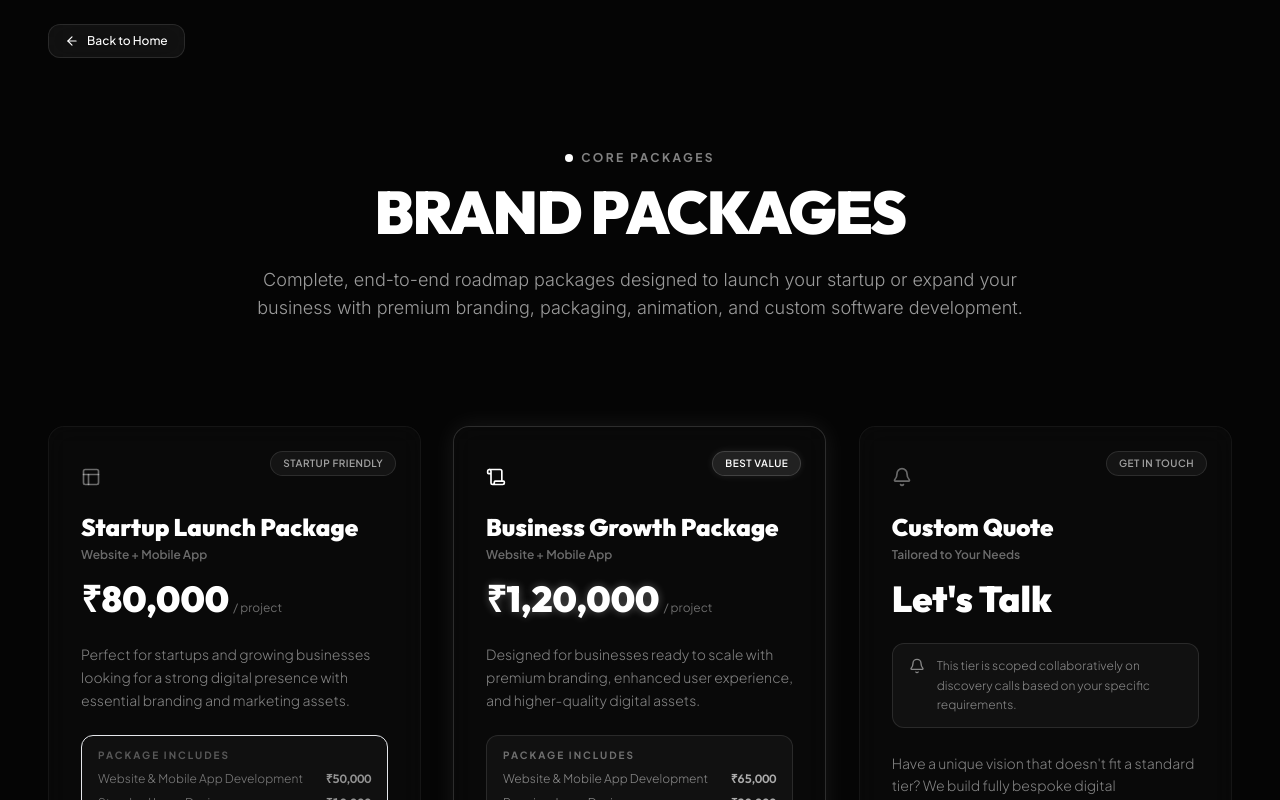
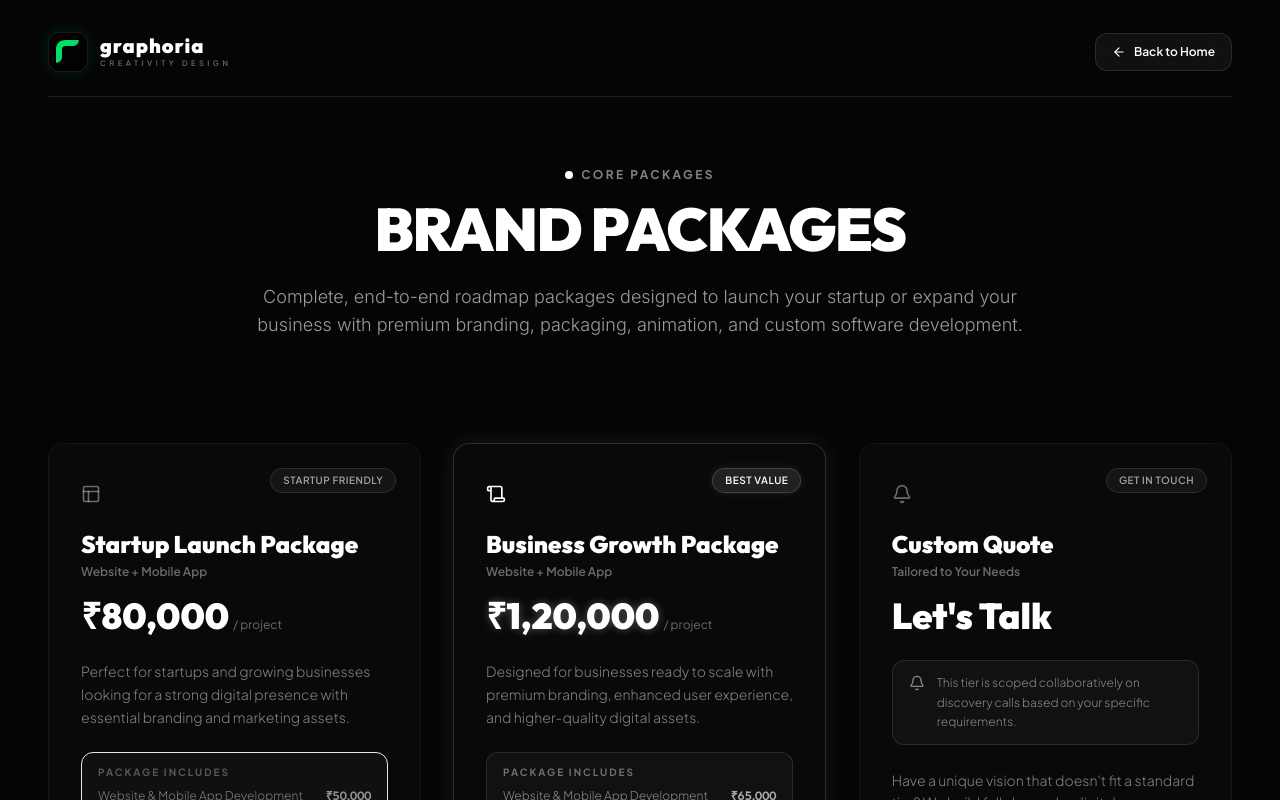
Before and after one commit to Pavitthiran-6/graphoria-moodboard, a React (Vite) app: page /pricing in a window 1280 px wide. Shown: the top 800 px of the page. Built offline with nearby package versions, Linux system fonts and the light colour scheme.

Commit message:
feat: add logo and brand identity header to pricing and service pages

```diff
--- a/src/components/PricingPage.jsx
+++ b/src/components/PricingPage.jsx
@@ -173,18 +173,39 @@ export default function PricingPage() {
   const glowBorder = 'rgba(255, 255, 255, 0.15)';
 
   return (
-    <div className="bg-[#050505] text-white min-h-screen w-full relative py-24 px-6 md:px-12 max-w-7xl mx-auto">
+    <div className="bg-[#050505] text-white min-h-screen w-full relative pt-6 pb-24 px-6 md:px-12 max-w-7xl mx-auto">
 
-      {/* Back Button */}
-      <div className="absolute top-6 left-6 md:left-12 z-50">
+      {/* Premium Header/Navbar */}
+      <header className="w-full flex items-center justify-between border-b border-white/10 pb-6 mb-16 pt-2">
+        {/* Brand Logo */}
+        <div
+          onClick={() => navigateWithTransition('/')}
+          className="flex items-center gap-3 cursor-pointer group"
+        >
+          {/* Logo Mark SVG */}
+          <div className="w-10 h-10 rounded-xl bg-black/60 flex items-center justify-center border border-white/10 shadow-[0_0_15px_rgba(0,223,102,0.15)] group-hover:border-white/20 transition-all duration-300">
+            <svg viewBox="0 0 100 100" className="w-6 h-6 transform group-hover:scale-110 transition-transform duration-300">
+              <path
+                d="M 0,40 C 0,15 15,0 40,0 L 95,0 C 95,15 85,25 70,25 L 40,25 C 30,25 25,30 25,40 L 25,70 C 25,85 15,95 0,95 Z"
+                fill="#00DF66"
+              />
+            </svg>
+          </div>
+          <div className="flex flex-col">
+            <span className="font-display font-black text-xl tracking-wider text-white leading-none">graphoria</span>
+            <span className="text-[7.5px] font-semibold text-white/40 tracking-[3.5px] uppercase leading-none mt-1 group-hover:text-white/60 transition-colors duration-300">creativity design</span>
+          </div>
+        </div>
+
+        {/* Back Button */}
         <button
           onClick={() => navigateWithTransition('/')}
-          className="inline-flex items-center gap-2 px-4 py-2 rounded-xl bg-white/5 border border-white/10 hover:bg-white hover:text-black transition-all duration-300 font-medium text-xs backdrop-blur-md"
+          className="inline-flex items-center gap-2 px-4 py-2.5 rounded-xl bg-white/5 border border-white/10 hover:bg-white hover:text-black transition-all duration-300 font-semibold text-xs backdrop-blur-md"
         >
           <ArrowLeft className="w-3.5 h-3.5" />
           <span>Back to Home</span>
         </button>
-      </div>
+      </header>
 
       {/* Backdrop glows */}
       <div className="absolute top-44 left-1/4 -translate-x-1/2 w-[400px] h-[400px] bg-white/5 rounded-full filter blur-[150px] pointer-events-none -z-10" />
--- a/src/components/ServicePage.jsx
+++ b/src/components/ServicePage.jsx
@@ -452,15 +452,39 @@ export default function ServicePage() {
   return (
     <div className="bg-[#050505] text-white min-h-screen w-full relative">
 
-      {/* Absolute Back Button floating over FlowArt */}
-      <div className="absolute top-4 left-4 md:top-6 md:left-6 z-50">
+      {/* Absolute Header Widget floating over FlowArt */}
+      <div className="absolute top-4 left-4 md:top-6 md:left-6 z-50 flex items-center gap-3">
+        {/* Back Button */}
         <button
           onClick={() => navigateWithTransition('/')}
-          className="inline-flex items-center gap-2 px-4 py-2 rounded-xl bg-white/5 border border-white/10 hover:bg-white hover:text-black transition-all duration-300 font-medium text-xs backdrop-blur-md"
+          className="inline-flex items-center gap-2 px-4 py-2.5 rounded-xl bg-white/5 border border-white/10 hover:bg-white hover:text-black transition-all duration-300 font-semibold text-xs backdrop-blur-md shadow-lg"
         >
           <ArrowLeft className="w-3.5 h-3.5" />
-          <span>Back to Home</span>
+          <span>Back</span>
         </button>
+
+        {/* Logo Divider */}
+        <div className="h-6 w-[1px] bg-white/15 hidden sm:block" />
+
+        {/* Logo Badge */}
+        <div
+          onClick={() => navigateWithTransition('/')}
+          className="flex items-center gap-2.5 cursor-pointer group bg-black/30 backdrop-blur-md px-3.5 py-1.5 rounded-xl border border-white/5 shadow-lg"
+        >
+          {/* Logo Mark SVG */}
+          <div className="w-6 h-6 rounded-lg bg-black/60 flex items-center justify-center border border-white/10 shadow-[0_0_10px_rgba(0,223,102,0.15)] group-hover:border-white/20 transition-all duration-300">
+            <svg viewBox="0 0 100 100" className="w-3.5 h-3.5 transform group-hover:scale-110 transition-transform duration-300">
+              <path
+                d="M 0,40 C 0,15 15,0 40,0 L 95,0 C 95,15 85,25 70,25 L 40,25 C 30,25 25,30 25,40 L 25,70 C 25,85 15,95 0,95 Z"
+                fill="#00DF66"
+              />
+            </svg>
+          </div>
+          <div className="flex flex-col">
+            <span className="font-display font-black text-sm tracking-wider text-white leading-none">graphoria</span>
+            <span className="text-[5.5px] font-semibold text-white/40 tracking-[2px] uppercase leading-none mt-0.5 group-hover:text-white/60 transition-colors duration-300">creativity design</span>
+          </div>
+        </div>
       </div>
 
       <FlowArt aria-label={`${data.title.join(' ')} Showcase`}>
```
